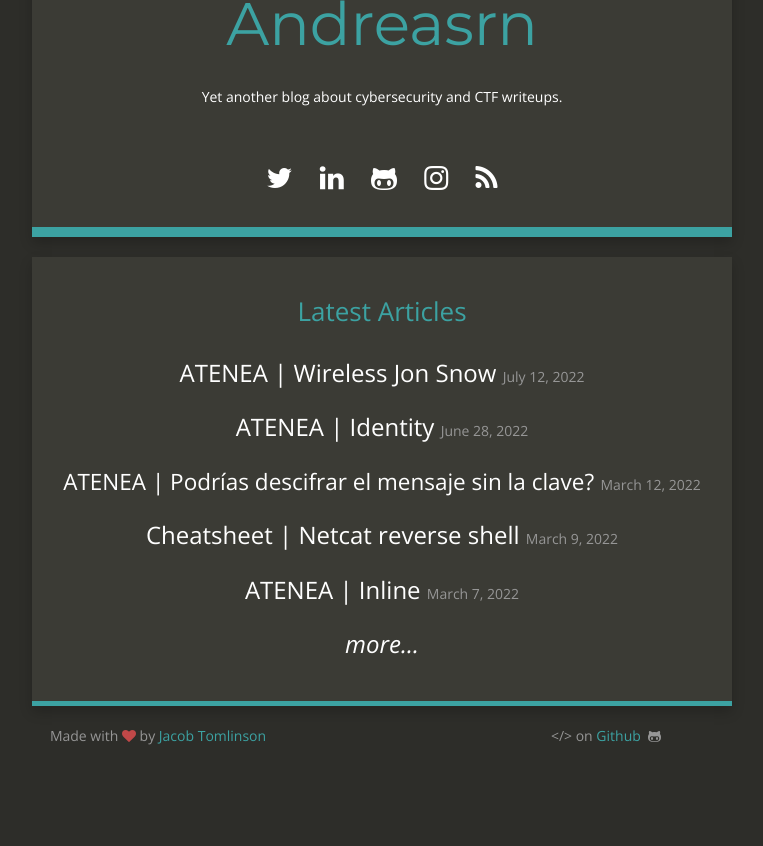
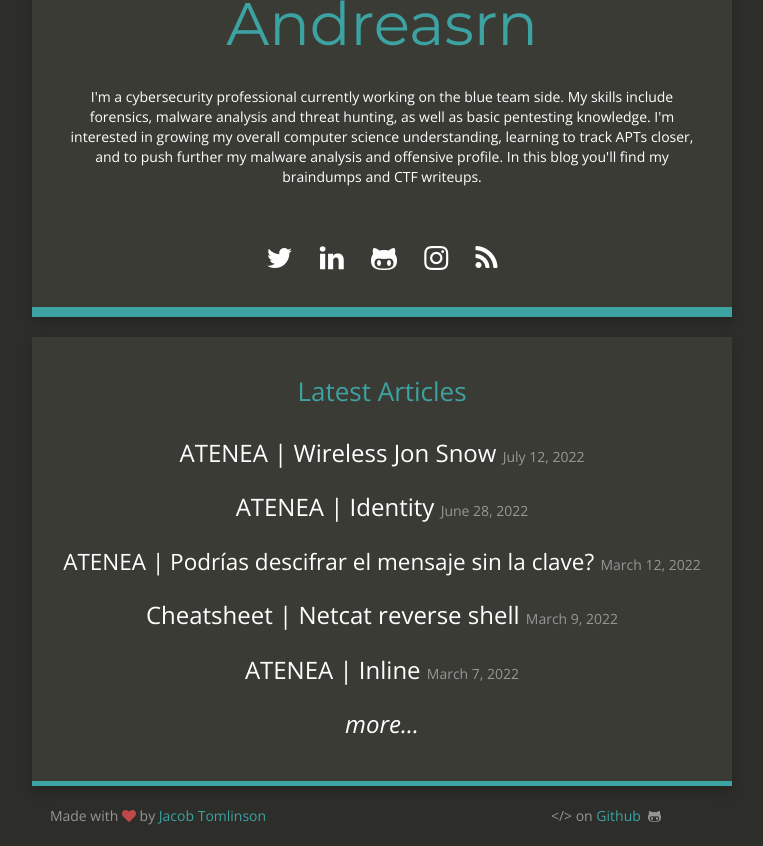
Before and after one commit to Andreasrn/Andreasrn.github.io, a Jekyll site: the page built from index.html, in a window 1280 px wide, cut to the strip 174-1020 px from the top of the page. Shown: the whole strip, without its empty margins (258-1021 px from the left). Built offline with Jekyll 4.4.1, drawn with Linux system fonts in a browser that asks for light colours; nearby versions of some CDN libraries; before the commit the page ends 940 px from its top, so only the background shows below that.

Commit message:
fix description

```diff
--- a/_config.yml
+++ b/_config.yml
@@ -1,11 +1,11 @@
 # Site settings
 title: "Andreasrn"
 email: REDACTED
-description: "I'm a cybersecurity professional currently working on the blue team side. My skills include forensics, malware analysis and threat hunting, as well as basic pentesting knowledge. I'm interested in growing my overall computer science understanding, learning to track APTs closer, and to push further my malware analysis and offensive profile.
-In this blog you'll find my braindumps and CTF writeups."
+description: "Yet another blog about cybersecurity and CTF writeups."
 baseurl: ""
 url: ""
-title_description: "Yet another blog about cybersecurity and CTF writeups."
+title_description: "I'm a cybersecurity professional currently working on the blue team side. My skills include forensics, malware analysis and threat hunting, as well as basic pentesting knowledge. I'm interested in growing my overall computer science understanding, learning to track APTs closer, and to push further my malware analysis and offensive profile.
+In this blog you'll find my braindumps and CTF writeups."
 title_image: "https://avataaars.io/?avatarStyle=Circle&topType=LongHairNotTooLong&accessoriesType=Blank&hairColor=BrownDark&facialHairType=Blank&clotheType=Hoodie&clotheColor=PastelBlue&eyeType=Default&eyebrowType=RaisedExcited&mouthType=Default&skinColor=Pale"
 github_repository: "https://github.com/Andreasrn/Andreasrn.github.io"
 post_limit: 5
```
